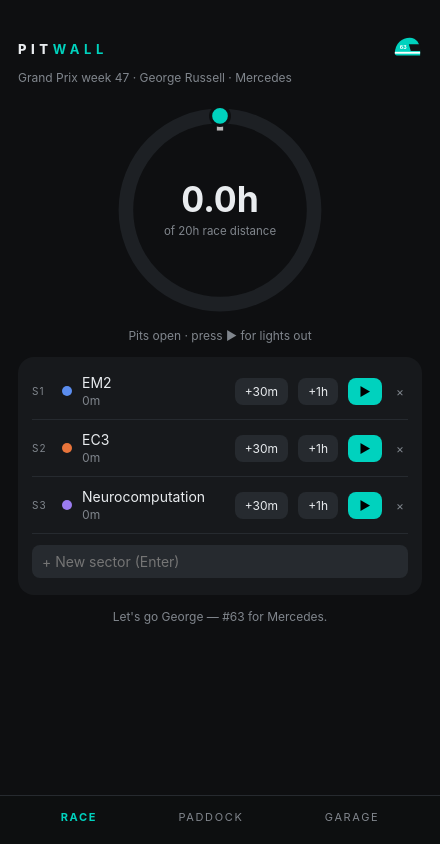
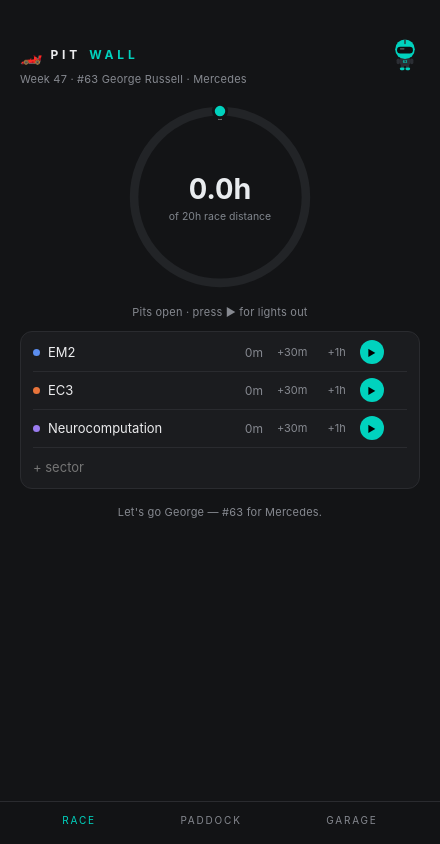
Before and after one commit to bhavya-31-singh/pitwall, an Electron app: page index.html in a window 440 px wide. Both pictures are taken after a click on the button "RACE". Drawn offline with Linux system fonts and the light colour scheme.

Commit message:
Add files via upload

```diff
--- a/index.html
+++ b/index.html
@@ -1,29 +1,33 @@
 <!doctype html><html><head><meta charset="utf-8"><title>Pitwall</title>
 <style>
-:root{--a:#00D2BE;--bg:#0e0f11;--c:#17191c;--l:#262a2f;--t:#e9ecef;--m:#80868d}
+:root{--a:#00D2BE;--bg:#131416;--c:#1b1c1f;--l:#2a2b2f;--t:#ececee;--m:#868990}
 *{box-sizing:border-box;margin:0}
-body{background:var(--bg);color:var(--t);font:14px -apple-system,Segoe UI,sans-serif;padding:34px 18px 84px;user-select:none}
-h1{font-size:13px;letter-spacing:.35em;font-weight:800}h1 b{color:var(--a)}
-.top{display:flex;justify-content:space-between;align-items:center;margin-bottom:6px}
-.sub{color:var(--m);font-size:12px}
-.card{background:var(--c);border-radius:16px;padding:6px 14px;margin-top:14px}
-.row{display:flex;align-items:center;gap:10px;padding:11px 0;border-bottom:1px solid var(--l)}.row:last-child{border:0}
-.row .n{flex:1}.tag{font-size:10px;color:var(--m);letter-spacing:.1em;width:20px}
-.dot{width:10px;height:10px;border-radius:50%}
+body{background:var(--bg);color:var(--t);font:13px -apple-system,Segoe UI,sans-serif;padding:38px 20px 80px;user-select:none}
+h1{font-size:12px;letter-spacing:.32em;font-weight:700;display:flex;gap:8px;align-items:center}h1 b{color:var(--a);font-weight:700}h1 em{font-style:normal;font-size:18px;letter-spacing:0}
+.top{display:flex;justify-content:space-between;align-items:center}
+.sub{color:var(--m);font-size:11px;letter-spacing:.02em}
+.card{background:var(--c);border:1px solid var(--l);border-radius:12px;padding:2px 12px;margin-top:12px}
+.row{display:flex;align-items:center;gap:8px;height:38px;border-bottom:1px solid var(--l)}.row:last-child{border:0}
+.row .n{flex:1;white-space:nowrap;overflow:hidden;text-overflow:ellipsis}.t{color:var(--m);font-size:12px;width:56px;text-align:right}
+.tag{font-size:10px;color:var(--m);width:22px}
+.dot{width:7px;height:7px;border-radius:50%}
 button,input{font:inherit;color:var(--t)}
-button{background:var(--l);border:0;border-radius:8px;padding:6px 10px;cursor:pointer;font-size:12px}
-button:hover{filter:brightness(1.3)}.go{background:var(--a);color:#000;font-weight:700;width:34px}
-.x{background:none;color:var(--m);padding:4px}
-input{background:var(--l);border:0;border-radius:8px;padding:8px 10px;width:100%;outline:none}
-.nav{position:fixed;bottom:0;left:0;right:0;display:flex;background:#0e0f11ee;border-top:1px solid var(--l);padding:8px 20px 14px;justify-content:space-around}
-.nav button{background:none;color:var(--m);letter-spacing:.15em;font-size:11px}.nav .on{color:var(--a);font-weight:700}
-.big{text-align:center;margin-top:10px}.mono{font-variant-numeric:tabular-nums}
-.grid{display:grid;grid-template-columns:repeat(4,1fr);gap:8px;margin-top:10px}
-.d{background:var(--c);border:2px solid transparent;border-radius:12px;padding:6px 2px;text-align:center;font-size:10px;cursor:pointer}
-.d.on{border-color:var(--a)}.d span{color:var(--m);display:block}
-.bar{height:6px;background:var(--l);border-radius:3px;flex:1;overflow:hidden}.bar i{display:block;height:100%;background:var(--a)}
-.lbl{color:var(--m);font-size:11px;letter-spacing:.12em;margin:18px 0 4px}
-.two{display:flex;gap:8px;align-items:center;margin:8px 0}input[type=color]{width:40px;padding:0;height:32px}
+button{background:none;border:0;border-radius:6px;padding:4px 6px;cursor:pointer;font-size:11px;color:var(--m)}
+button:hover{color:var(--t);background:var(--l)}
+.go{background:var(--a);color:#000;width:24px;height:24px;border-radius:50%;padding:0;font-size:9px}.go:hover{background:var(--a);filter:brightness(1.15);color:#000}
+.x{opacity:0;padding:4px}.row:hover .x{opacity:1}
+input{background:var(--c);border:1px solid var(--l);border-radius:8px;padding:8px 10px;width:100%;outline:none}input:focus{border-color:var(--a)}
+.row input{border:0;background:none;padding:0}
+.nav{position:fixed;bottom:0;left:0;right:0;display:flex;background:#131416ee;border-top:1px solid var(--l);padding:6px 20px 12px;justify-content:space-around;backdrop-filter:blur(8px)}
+.nav button{letter-spacing:.18em;font-size:10px;padding:6px 14px}.nav .on{color:var(--a);background:none}
+.big{text-align:center;margin-top:6px}.mono{font-variant-numeric:tabular-nums}
+.grid{display:grid;grid-template-columns:repeat(4,1fr);gap:6px;margin-top:8px}
+.d{background:var(--c);border:1px solid var(--l);border-radius:10px;padding:6px 2px 5px;text-align:center;font-size:10px;cursor:pointer}
+.d.on{border-color:var(--a)}.d span{color:var(--m);display:block;font-size:9px}
+.bar{height:4px;background:var(--l);border-radius:2px;flex:1;overflow:hidden}.bar i{display:block;height:100%;background:var(--a)}
+.lbl{color:var(--m);font-size:10px;letter-spacing:.16em;margin:18px 0 6px}
+.two{display:flex;gap:8px;align-items:center;margin:6px 0}input[type=color]{width:34px;height:28px;padding:0;flex:none}
+.show{display:flex;align-items:center;justify-content:space-between;background:linear-gradient(135deg,var(--c),#202226);border:1px solid var(--l);border-radius:14px;padding:14px;margin-top:14px}
 </style></head><body><div id="app"></div>
 <script>
 const D=[[63,'George Russell','Mercedes','#00D2BE'],[12,'Kimi Antonelli','Mercedes','#00D2BE'],
@@ -38,7 +42,7 @@ const D=[[63,'George Russell','Mercedes','#00D2BE'],[12,'Kimi Antonelli','Merced
 [31,'Esteban Ocon','Haas','#B6BABD'],[87,'Oliver Bearman','Haas','#B6BABD'],
 [11,'Sergio Perez','Cadillac','#9AA0A6'],[77,'Valtteri Bottas','Cadillac','#9AA0A6']];
 const PAL=['#5b8def','#e8743b','#9b7cf0','#4cc38a','#f2c14e','#ef6f9b'];
-let S=JSON.parse(localStorage.pw||'null')||{id:crypto.randomUUID(),name:'',driver:63,shell:null,stripe:'#ffffff',goal:20,
+let S=JSON.parse(localStorage.pw||'null')||{id:crypto.randomUUID(),name:'',driver:63,shell:null,stripe:'#2b2e34',goal:20,
  sectors:[{id:'a',name:'EM2',color:PAL[0]},{id:'b',name:'EC3',color:PAL[1]},{id:'c',name:'Neurocomputation',color:PAL[2]}],
  logs:{},run:null,groups:[],sync:{url:'',key:''}};
 let tab=S.name?'race':'garage',G={};
@@ -50,34 +54,36 @@ const log=()=>S.logs[wk()]=S.logs[wk()]||{};
 const el=id=>S.run&&S.run.s==id?Math.floor((Date.now()-S.run.t)/1000):0;
 const sec=id=>(log()[id]||0)+el(id),total=()=>S.sectors.reduce((a,s)=>a+sec(s.id),0);
 const shell=()=>S.shell||drv(S.driver)[3];
-function helmet(n,sh,st,z=44){return `<svg width="${z}" height="${z}" viewBox="0 0 64 64"><path d="M6 42C6 20 22 8 38 8c14 0 22 12 22 28v10H24C12 46 6 46 6 42Z" fill="${sh}"/><path d="M36 22h24v14H40Z" fill="#101214"/><rect x="6" y="38" width="54" height="4" fill="${st}"/><text x="24" y="33" font-size="13" font-weight="800" fill="${st}" text-anchor="middle" font-family="sans-serif">${n}</text></svg>`}
+function helmet(n,sh,su,z=44){su=su||'#2b2e34';return `<svg width="${z}" height="${z*1.12}" viewBox="0 0 64 72"><rect x="14" y="44" width="7" height="12" rx="3.5" fill="${su}"/><rect x="43" y="44" width="7" height="12" rx="3.5" fill="${su}"/><rect x="20" y="40" width="24" height="20" rx="9" fill="${su}"/><rect x="23" y="56" width="7" height="8" rx="3" fill="${su}"/><rect x="34" y="56" width="7" height="8" rx="3" fill="${su}"/><rect x="21" y="63" width="10" height="6" rx="3" fill="${sh}"/><rect x="33" y="63" width="10" height="6" rx="3" fill="${sh}"/><text x="32" y="53" font-size="9" font-weight="800" fill="${sh}" text-anchor="middle" font-family="sans-serif">${n}</text><circle cx="32" cy="24" r="21" fill="${sh}"/><rect x="15" y="19" width="34" height="14" rx="7" fill="#0d0e10"/><rect x="21" y="22" width="10" height="2.5" rx="1.2" fill="#fff" opacity=".35"/><path d="M32 3v9" stroke="${su}" stroke-width="3" stroke-linecap="round"/></svg>`}
+function car(c,n,z=190){return `<svg width="${z}" viewBox="0 0 220 70"><rect x="4" y="8" width="22" height="5" rx="2" fill="${c}"/><rect x="12" y="12" width="5" height="26" fill="#0d0e10"/><path d="M14 40L50 34L92 30L120 24L134 30L192 37L212 41V47H14Z" fill="${c}"/><path d="M98 31Q112 12 130 29Z" fill="#0d0e10"/><path d="M102 27Q114 15 128 27" stroke="#cfd2d6" fill="none" stroke-width="2"/><rect x="186" y="46" width="32" height="4" rx="2" fill="${c}"/><circle cx="48" cy="51" r="14" fill="#0d0e10"/><circle cx="48" cy="51" r="6" fill="#3a3d43"/><circle cx="168" cy="52" r="13" fill="#0d0e10"/><circle cx="168" cy="52" r="5.5" fill="#3a3d43"/><text x="74" y="43" font-size="9" font-weight="800" fill="#fff" font-family="sans-serif" opacity=".85">${n}</text></svg>`}
 function save(){localStorage.pw=JSON.stringify(S);clearTimeout(save.t);save.t=setTimeout(push,1500)}
 function add(id,s){log()[id]=(log()[id]||0)+s;save();draw()}
 function go(id){const r=S.run;if(r){add(r.s,el(r.s));S.run=null}if(!r||r.s!=id)S.run={s:id,t:Date.now()};save();draw()}
 function track(){const tot=total(),den=Math.max(S.goal*3600,tot,1),C=2*Math.PI*90;let o=0;
- const arcs=S.sectors.map(s=>{const l=sec(s.id)/den*C,a=`<circle r="90" cx="110" cy="110" fill="none" stroke="${s.color}" stroke-width="14" stroke-dasharray="${l} ${C}" stroke-dashoffset="${-o}"/>`;o+=l;return a}).join('');
+ const arcs=S.sectors.map(s=>{const l=sec(s.id)/den*C,a=`<circle r="90" cx="110" cy="110" fill="none" stroke="${s.color}" stroke-width="9" stroke-dasharray="${l} ${C}" stroke-dashoffset="${-o}"/>`;o+=l;return a}).join('');
  const an=tot/den*2*Math.PI,x=110+90*Math.sin(an),y=110-90*Math.cos(an),done=tot>=S.goal*3600;
- return `<svg viewBox="0 0 220 220" width="230"><circle r="90" cx="110" cy="110" fill="none" stroke="#1d2024" stroke-width="14"/><g transform="rotate(-90 110 110)">${arcs}</g><rect x="107" y="12" width="6" height="22" fill="#fff" opacity=".7"/><circle cx="${x}" cy="${y}" r="9" fill="var(--a)" stroke="#0e0f11" stroke-width="3"/><text x="110" y="112" text-anchor="middle" font-size="34" font-weight="700" fill="#e9ecef" class="mono">${(tot/3600).toFixed(1)}h</text><text x="110" y="134" text-anchor="middle" font-size="11" fill="#80868d">${done?'🏁 chequered flag':'of '+S.goal+'h race distance'}</text></svg>`}
+ return `<svg viewBox="0 0 220 220" width="210"><circle r="90" cx="110" cy="110" fill="none" stroke="#222427" stroke-width="9"/><g transform="rotate(-90 110 110)">${arcs}</g><rect x="108" y="15" width="4" height="14" fill="#fff" opacity=".6"/><circle cx="${x}" cy="${y}" r="7" fill="var(--a)" stroke="#131416" stroke-width="3"/><text x="110" y="112" text-anchor="middle" font-size="30" font-weight="700" fill="#e9ecef" class="mono">${(tot/3600).toFixed(1)}h</text><text x="110" y="134" text-anchor="middle" font-size="11" fill="#80868d">${done?'🏁 chequered flag':'of '+S.goal+'h race distance'}</text></svg>`}
 function race(){const d=drv(S.driver),r=S.run;
  return `<div class="big">${track()}</div><div class="sub" style="text-align:center">${r?'🟢 Green flag · '+clock(el(r.s)):'Pits open · press ▶ for lights out'}</div>
- <div class="card">${S.sectors.map((s,i)=>`<div class="row"><span class="tag">S${i+1}</span><span class="dot" style="background:${s.color}"></span><span class="n">${s.name}<br><span class="sub mono">${fmt(sec(s.id))}</span></span>
+ <div class="card">${S.sectors.map(s=>`<div class="row"><span class="dot" style="background:${s.color}"></span><span class="n">${s.name}</span><span class="t mono">${fmt(sec(s.id))}</span>
  <button onclick="add('${s.id}',1800)">+30m</button><button onclick="add('${s.id}',3600)">+1h</button>
  <button class="go" onclick="go('${s.id}')">${r&&r.s==s.id?'■':'▶'}</button><button class="x" onclick="del('${s.id}')">×</button></div>`).join('')}
- <div class="row"><input id="ns" placeholder="+ New sector (Enter)" onkeydown="if(event.key=='Enter')addS()"></div></div>
- <p class="sub" style="text-align:center;margin-top:14px">${r?'Press ■ to box and bank your stint.':`Let's go ${S.name||d[1].split(' ')[0]} — #${d[0]} for ${d[2]}.`}</p>`}
+ <div class="row"><input id="ns" placeholder="+ sector" onkeydown="if(event.key=='Enter')addS()"></div></div>
+ <p class="sub" style="text-align:center;margin-top:16px">${r?'Press ■ to box and bank your stint.':`Let's go ${S.name||d[1].split(' ')[0]} — #${d[0]} for ${d[2]}.`}</p>`}
 function addS(){const v=document.getElementById('ns').value.trim();if(v){S.sectors.push({id:'s'+Date.now(),name:v,color:PAL[S.sectors.length%PAL.length]});save();draw()}}
 function del(id){if(confirm('Remove this sector?')){S.sectors=S.sectors.filter(s=>s.id!=id);save();draw()}}
 function paddock(){const mine={member:S.id,name:S.name||'You',driver:S.driver,shell:shell(),stripe:S.stripe,secs:total()};
  return S.groups.map(g=>{const rows=[...(G[g.code]||[]).filter(r=>r.member!=S.id),mine].sort((a,b)=>b.secs-a.secs),mx=Math.max(S.goal*3600,rows[0].secs,1);
- return `<div class="lbl">${g.name.toUpperCase()} · CODE ${g.code} <button class="x" onclick="leave('${g.code}')">leave</button></div><div class="card">${rows.map((r,i)=>`<div class="row"><span class="tag">P${i+1}</span>${helmet(r.driver,r.shell||drv(r.driver)[3],r.stripe||'#fff',34)}<span class="n">${r.name}</span><div class="bar"><i style="width:${Math.min(100,r.secs/mx*100)}%"></i></div><span class="sub mono" style="width:54px;text-align:right">${fmt(r.secs)}</span></div>`).join('')}</div>`}).join('')+
+ return `<div class="lbl">${g.name.toUpperCase()} · CODE ${g.code} <button class="x" onclick="leave('${g.code}')">leave</button></div><div class="card">${rows.map((r,i)=>`<div class="row"><span class="tag">P${i+1}</span>${helmet(r.driver,r.shell||drv(r.driver)[3],r.stripe,30)}<span class="n">${r.name}</span><div class="bar"><i style="width:${Math.min(100,r.secs/mx*100)}%"></i></div><span class="sub mono" style="width:54px;text-align:right">${fmt(r.secs)}</span></div>`).join('')}</div>`}).join('')+
  `<div class="lbl">NEW PADDOCK</div><div class="two"><input id="gn" placeholder="Name (e.g. Study Squad)"><input id="gc" placeholder="Code (blank = new)" style="width:150px"></div><button onclick="join()" style="width:100%">Create / join</button>`+
  (S.sync.url?'':'<p class="sub" style="margin-top:12px">Friends show up once sync is set up in Garage (see README).</p>')}
 function join(){const n=gn.value.trim()||'Paddock',c=(gc.value.trim()||Math.random().toString(36).slice(2,7)).toUpperCase();S.groups.push({name:n,code:c});save();pull();draw()}
 function leave(c){S.groups=S.groups.filter(g=>g.code!=c);save();draw()}
 function garage(){const d=drv(S.driver);
- return `<div class="lbl">DRIVER NAME</div><input value="${S.name}" placeholder="Your name" oninput="S.name=this.value;save()">
- <div class="lbl">YOUR HELMET</div><div class="two">${helmet(d[0],shell(),S.stripe,64)}<input type="color" value="${shell()}" onchange="S.shell=this.value;save();draw()"><input type="color" value="${S.stripe}" onchange="S.stripe=this.value;save();draw()"><button onclick="S.shell=null;S.stripe='#ffffff';save();draw()">reset</button></div>
- <div class="lbl">THE GRID</div><div class="grid">${D.map(x=>`<div class="d ${x[0]==S.driver?'on':''}" onclick="S.driver=${x[0]};S.shell=null;save();draw()">${helmet(x[0],x[3],'#fff',36)}${x[1].split(' ')[1]}<span>${x[2]}</span></div>`).join('')}</div>
+ return `<div class="show">${car(shell(),d[0])}${helmet(d[0],shell(),S.stripe,62)}</div>
+ <div class="lbl">NAME</div><input value="${S.name}" placeholder="Your name" oninput="S.name=this.value;save()">
+ <div class="lbl">COLOURS · HELMET & SHOES / SUIT</div><div class="two"><input type="color" value="${shell()}" onchange="S.shell=this.value;save();draw()"><input type="color" value="${S.stripe}" onchange="S.stripe=this.value;save();draw()"><button onclick="S.shell=null;S.stripe='#2b2e34';save();draw()">reset</button></div>
+ <div class="lbl">THE GRID</div><div class="grid">${D.map(x=>`<div class="d ${x[0]==S.driver?'on':''}" onclick="S.driver=${x[0]};S.shell=null;save();draw()">${helmet(x[0],x[3],'#2b2e34',38)}${x[1].split(' ')[1]}<span>${x[2]}</span></div>`).join('')}</div>
  <div class="lbl">WEEKLY RACE DISTANCE (HOURS)</div><input type="number" min="1" value="${S.goal}" onchange="S.goal=+this.value||20;save();draw()">
  <div class="lbl">GROUP SYNC (OPTIONAL)</div><div class="two"><input placeholder="Supabase URL" value="${S.sync.url}" onchange="S.sync.url=this.value.trim().replace(/\\/$/,'');save()"></div><input placeholder="Supabase anon key" value="${S.sync.key}" onchange="S.sync.key=this.value.trim();save()">`}
 const H=()=>({apikey:S.sync.key,Authorization:'Bearer '+S.sync.key,'Content-Type':'application/json',Prefer:'resolution=merge-duplicates'});
@@ -85,7 +91,7 @@ async function push(){if(!S.sync.url)return;for(const g of S.groups)try{await fe
 async function pull(){if(!S.sync.url)return;for(const g of S.groups)try{G[g.code]=await(await fetch(`${S.sync.url}/rest/v1/laps?code=eq.${g.code}&week=eq.${wk()}`,{headers:H()})).json()}catch(e){}if(tab=='paddock')draw()}
 function draw(){const d=drv(S.driver);document.documentElement.style.setProperty('--a',d[3]);
  const body=tab=='race'?race():tab=='paddock'?paddock():garage();
- app.innerHTML=`<div class="top"><h1>PIT<b>WALL</b></h1>${helmet(d[0],shell(),S.stripe,30)}</div><div class="sub">Grand Prix week ${wnum()} · ${d[1]} · ${d[2]}</div>${body}
+ app.innerHTML=`<div class="top"><h1><em>🏎️</em>PIT<b>WALL</b></h1>${helmet(d[0],shell(),S.stripe,30)}</div><div class="sub">Week ${wnum()} · #${d[0]} ${d[1]} · ${d[2]}</div>${body}
  <div class="nav">${[['race','RACE'],['paddock','PADDOCK'],['garage','GARAGE']].map(t=>`<button class="${tab==t[0]?'on':''}" onclick="tab='${t[0]}';draw();pull()">${t[1]}</button>`).join('')}</div>`}
 setInterval(()=>{if(S.run&&tab=='race'&&document.activeElement.tagName!='INPUT')draw()},1000);setInterval(()=>{push();pull()},60000);
 draw();pull();
```
